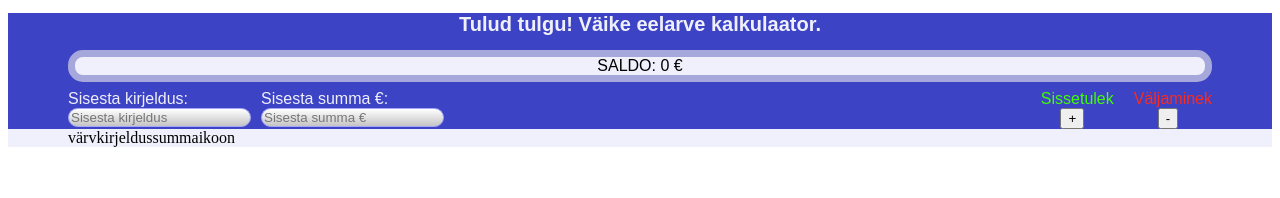
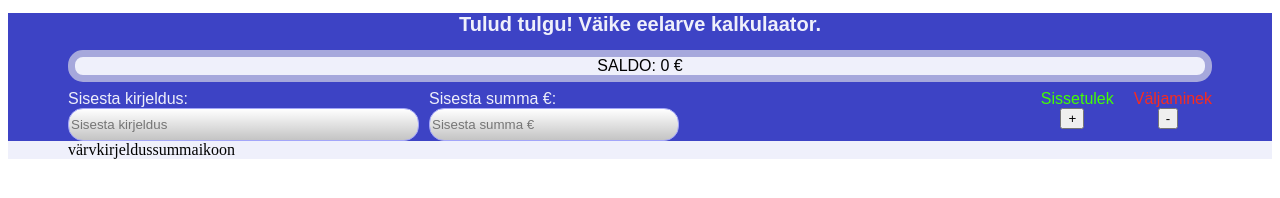
Before and after one commit to MikkLehtsaar/tulud_tulgu, a plain HTML site: page index.html in a window 1280 px wide. Drawn offline with Linux system fonts and the light colour scheme.

Commit message:
Update style_flex.css

```diff
--- a/style_flex.css
+++ b/style_flex.css
@@ -105,6 +105,8 @@ h1 {
     box-sizing: border-box;
     border-radius: 15px;
     display: inline-block;
+    width: 351px;
+    height: 33px;
 }
 .insert-amount {
     background: linear-gradient(180deg, #FFFFFF 0%, rgba(255, 255, 255, 0) 100%), #C4C4C4;
@@ -112,6 +114,8 @@ h1 {
     box-sizing: border-box;
     border-radius: 15px;
     display: inline-block;
+    width: 250px;
+    height: 33px;
 }
 .saldo-container-box {
     padding-left: 85px;
```
